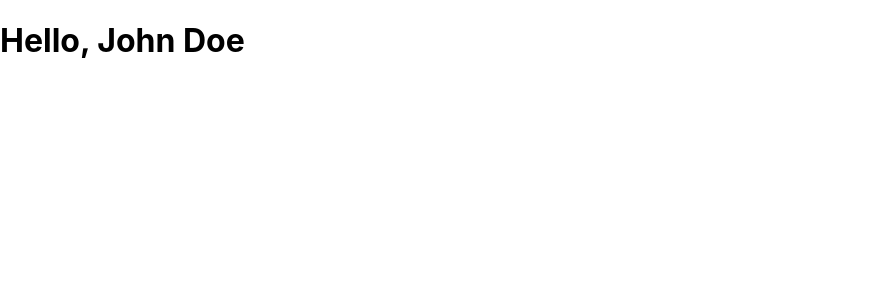
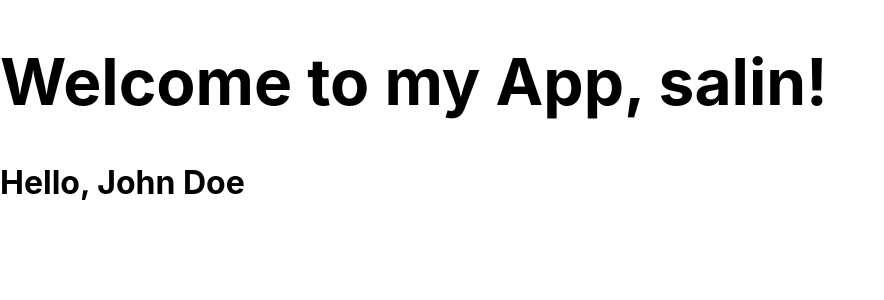
Before and after one commit to salinpaul94/60_DAY_PLAN_FOR_CROSS_PALTFORM_DEVELOPMENT, a React (Create React App) app in the folder test-roject/: page / in a window 1280 px wide. Shown: the top 300 px of the page, without its empty margins (0-884 px from the left). Built offline with nearby package versions, Linux system fonts and the light colour scheme.

Commit message:
adding welcome component

```diff
--- a/test-roject/src/App.js
+++ b/test-roject/src/App.js
@@ -1,4 +1,5 @@
 import './App.css';
+import Welcome  from './components/welcome';
 
 
 const user = {
@@ -8,6 +9,7 @@ const user = {
 
 const element = (
   <h1>
+    <Welcome name="salin"/>
     Hello, {user.firstName} {user.lastName}
   </h1>
 )
--- /dev/null
+++ b/test-roject/src/components/welcome.js
@@ -0,0 +1,7 @@
+import React from "react";
+
+function Welcome(props) {
+    return <h1>Welcome to my App, {props.name}!</h1>;
+}
+
+export default Welcome;
```
